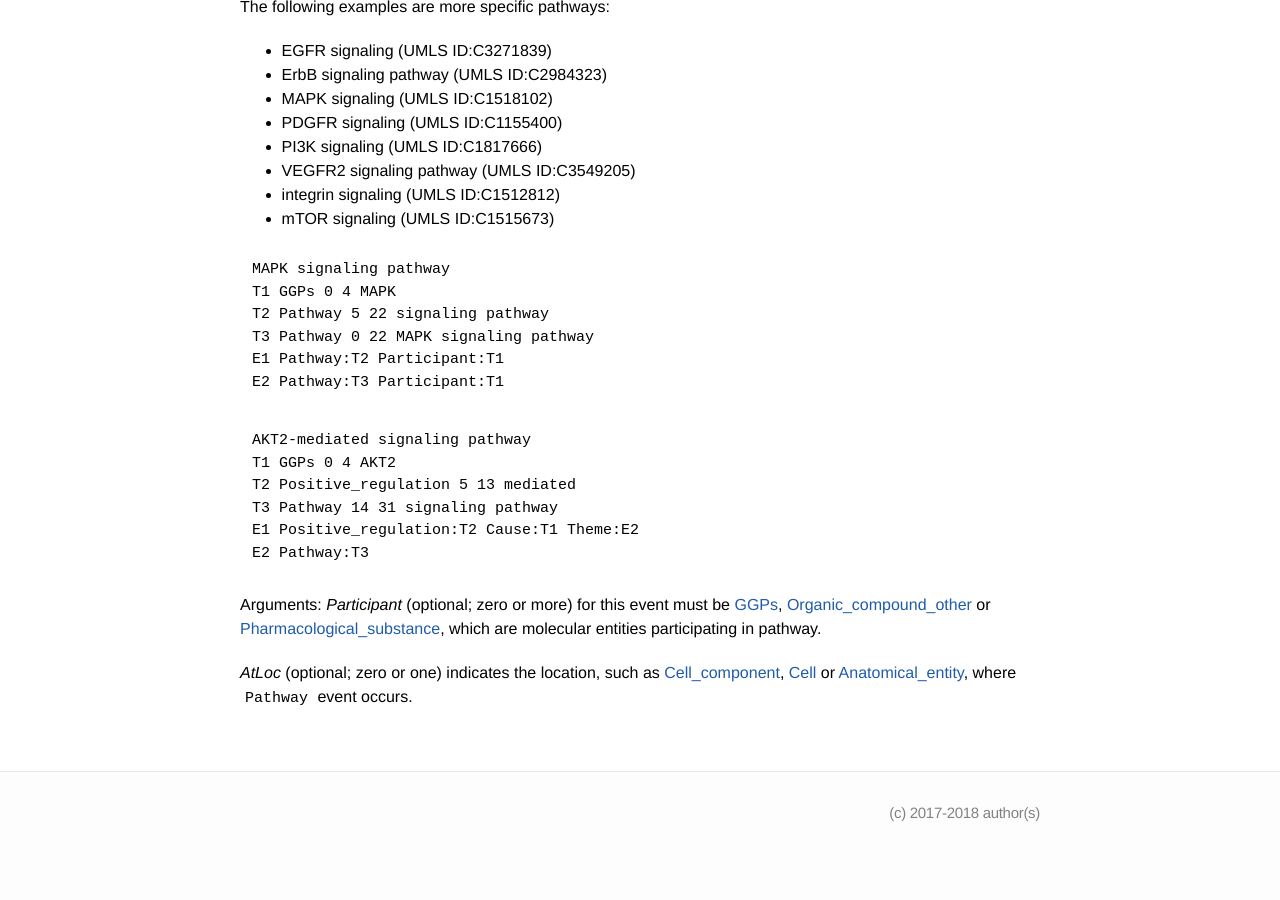
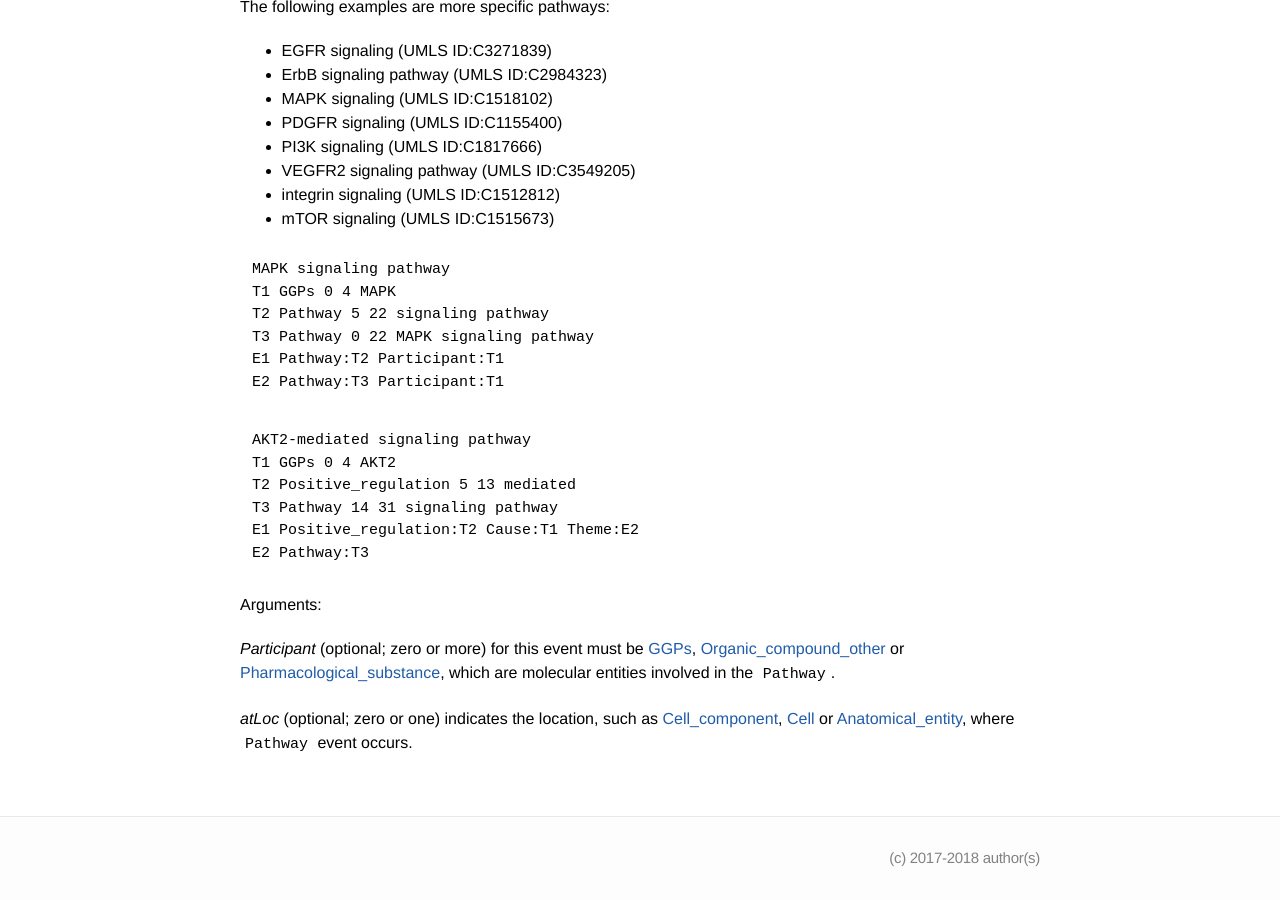
Before and after one commit to ezcatdb/molbiol_lung_corpus-guidelines, a Jekyll site: the page built from _event/Pathway.md, in a window 1280 px wide and 900 px high, scrolled down 581 px. Built offline with Jekyll 4.4.1, drawn with Linux system fonts in a browser that asks for light colours; before the commit the page ends 1435 px from its top, so only the background shows below that.

Commit message:
minor correction in _event/Pathway.md

```diff
--- a/_event/Pathway.md
+++ b/_event/Pathway.md
@@ -54,9 +54,10 @@ E2 Pathway:T3
 ~~~
 
 Arguments:
-*Participant* (optional; zero or more) for this event must be [GGPs](), [Organic_compound_other]() or [Pharmacological_substance](), which are molecular entities participating in pathway.
 
-*AtLoc* (optional; zero or one) indicates the location, such as [Cell_component](), [Cell]() or  [Anatomical_entity](), where `Pathway` event occurs.
+*Participant* (optional; zero or more) for this event must be [GGPs](), [Organic_compound_other]() or [Pharmacological_substance](), which are molecular entities involved in the `Pathway`.
+
+*atLoc* (optional; zero or one) indicates the location, such as [Cell_component](), [Cell]() or  [Anatomical_entity](), where `Pathway` event occurs.
 
 <!---
 The *atLoc*, *fromLoc* and *toLoc* for this event must be [Subject](), [Anatomical_entity](), [Cell](), [Cell_component]() and [Entity Property]().
```
